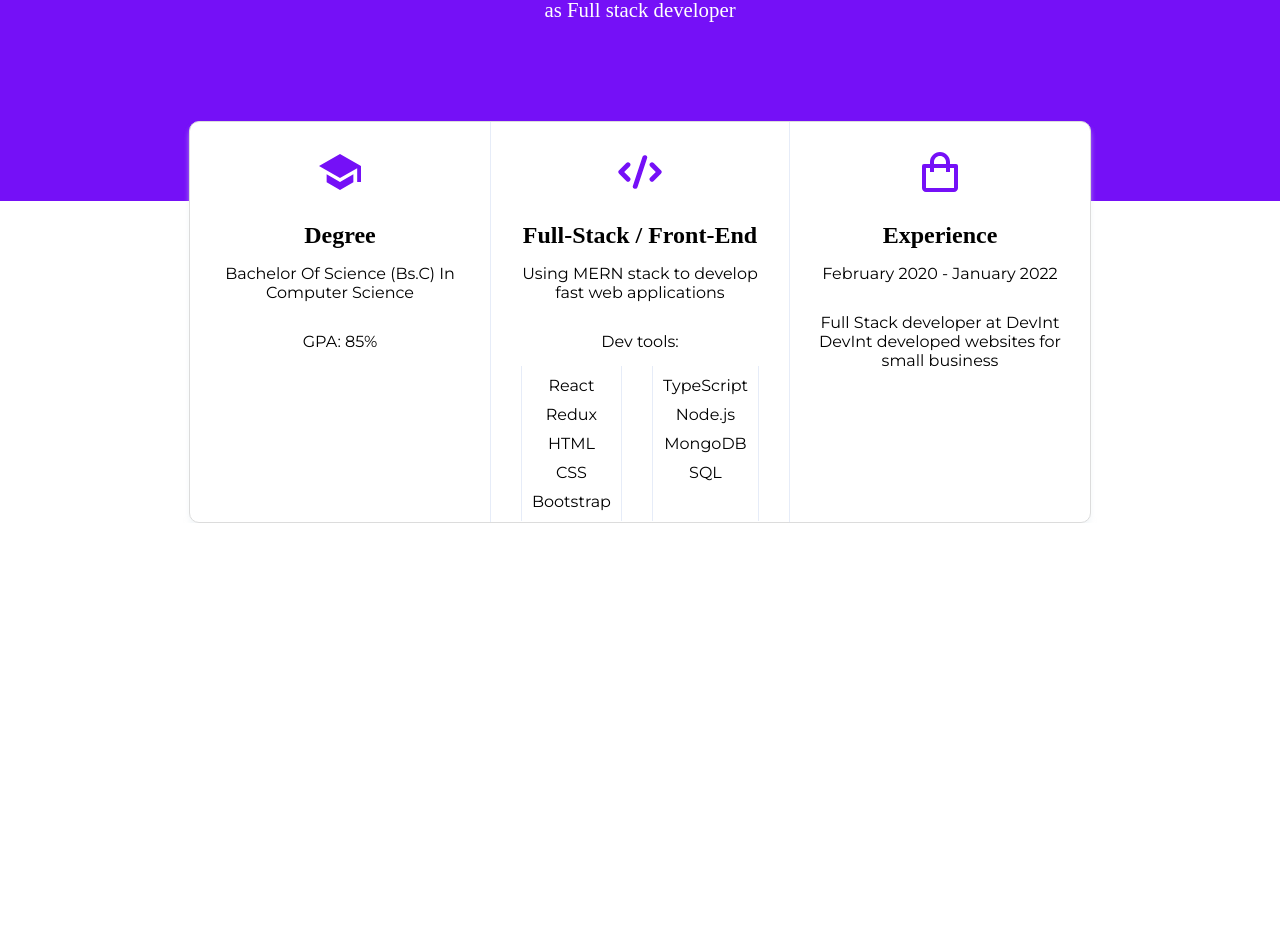
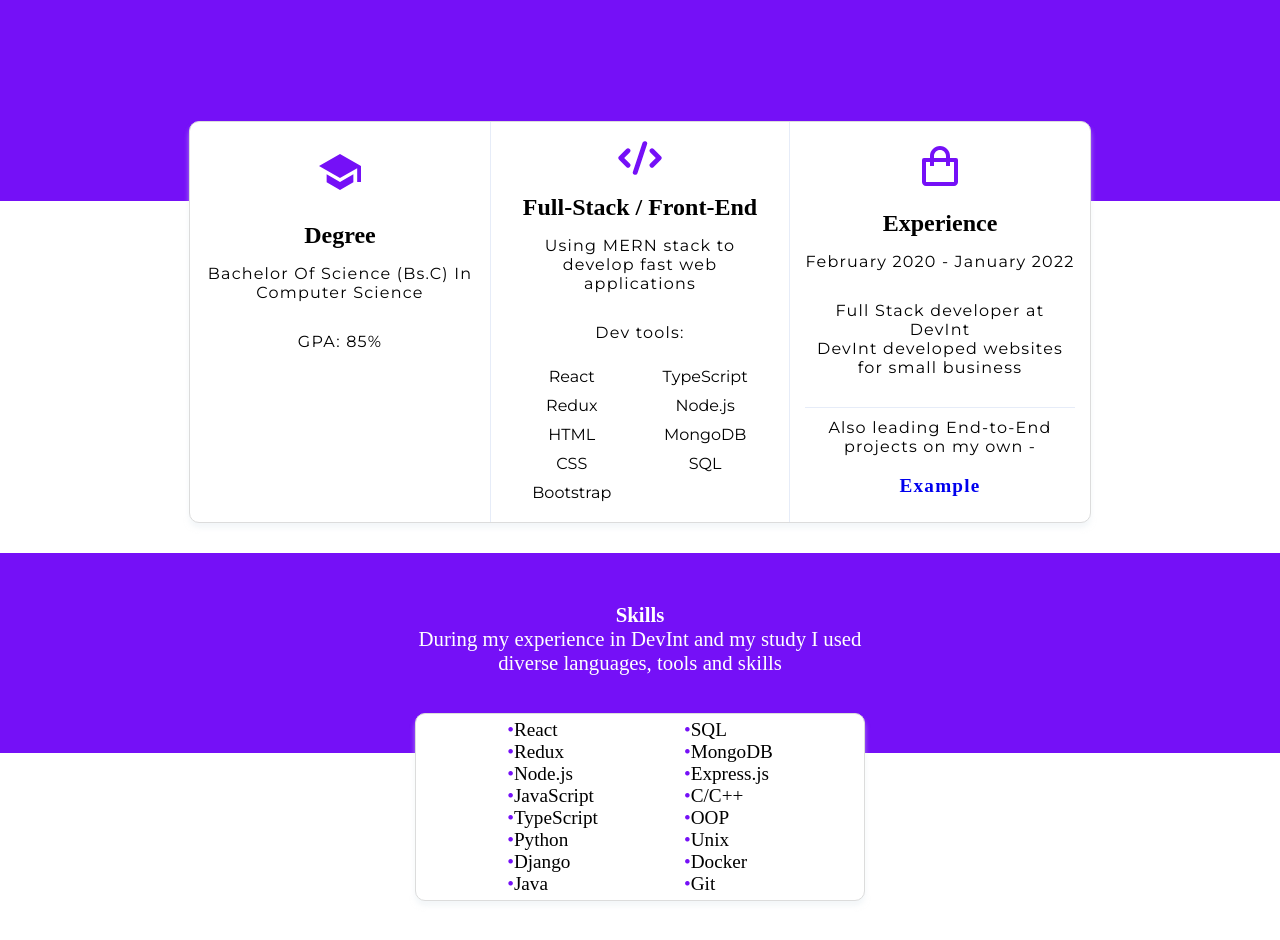
Before and after one commit to Ozshurki/portfolio, a React (Create React App) app: page /about-me in a window 1280 px wide. Shown: the part 844-1784 px from the top of the page. Before the commit the page ends 1367 px from the top, so only its background shows below. Built offline with nearby package versions, Linux system fonts and the light colour scheme.

Commit message:
Added skill card

```diff
--- a/src/components/about-me/about-me.css
+++ b/src/components/about-me/about-me.css
@@ -10,7 +10,7 @@
 }
 
 .about-me-container p{
-    max-width: 400px;
+    max-width: 500px;
     font-size: 1.3rem;
     text-align: center;
 }
--- a/src/components/cards-container/CardsContainer.tsx
+++ b/src/components/cards-container/CardsContainer.tsx
@@ -51,6 +51,14 @@ const CardsContainer: React.FC = () => {
                 <p>February 2020 - January 2022</p>
                 <p>Full Stack developer at DevInt <br/>
                     DevInt developed websites for small business</p>
+                <p>Also leading End-to-End projects on my own -
+                    <br/> <br/>
+                    <span>
+                        <a href="https://github.com/Ozshurki/nofar-ecommerce" target="_blank">
+                            <strong>Example</strong>
+                        </a>
+                    </span>
+                </p>
             </div>
         </div>
     );
--- a/src/components/cards-container/cards-container.css
+++ b/src/components/cards-container/cards-container.css
@@ -14,6 +14,7 @@
 .col{
     width: 300px;
     height: 400px;
+    padding-bottom: 10px;
     display: flex;
     flex-direction: column;
     text-align: center;
@@ -22,6 +23,7 @@
 .col p{
     margin: 15px;
     font-family: 'Montserrat', sans-serif;
+    letter-spacing: 1.2px;
 }
 
 .cards-container .icon-container{
@@ -32,25 +34,15 @@
     align-items: center;
 }
 
-.cards-container > div:first-child,
-.cards-container > div:last-child{
-    border-radius: 10px;
-}
-
 .cards-container > div:nth-child(2){
-    border-left: 1px solid #E6ECF8;
-    border-right: 1px solid #E6ECF8;
+        border-left: 1px solid #E6ECF8;
+        border-right: 1px solid #E6ECF8;
 }
 
 .dev-tools-container{
     height: auto;
     display: flex;
     justify-content: space-evenly;
-}
-
-.dev-tools-container div{
-    border-right: 1px solid #E6ECF8;
-    border-left: 1px solid #E6ECF8;
 }
 
 .cards-container ul{
@@ -68,18 +60,33 @@
     transition: all .3s ease-in-out;
 }
 
+.cards-container a{
+    text-decoration: none;
+}
+
+.col:last-child > p:last-child{
+    border-top: 1px solid #E6ECF8;
+    padding-top: 10px;
+}
+
+.cards-container strong{
+    font-size: 1.2rem;
+}
+
 @media (max-width: 915px) {
     .cards-container{
         flex-direction: column;
     }
 
+    .cards-container > div:nth-child(2){
+        border-left: 0 solid #E6ECF8;
+        border-right: 0 solid #E6ECF8;
+
+    }
+
     .cards-container .col{
         border-bottom: 1px solid #E6ECF8;
-        border-radius: 0;
-        margin-bottom: 60px;
     }
 
-    .cards-container > div:nth-child(2){
-        border: 0;
-    }
+
 }
--- /dev/null
+++ b/src/components/skills/Skills.tsx
@@ -0,0 +1,42 @@
+import React from "react";
+import {BsGear} from "react-icons/bs"
+import "./skills.css";
+
+const Skills: React.FC = () => {
+    return (
+        <>
+            <div className="skills-container">
+                <h2>Skills</h2>
+                <p>During my experience in DevInt and my study I used diverse languages, tools and skills</p>
+            </div>
+            <div className="skills-card">
+                <div>
+                    <ul>
+                        <li>React</li>
+                        <li>Redux</li>
+                        <li>Node.js</li>
+                        <li>JavaScript</li>
+                        <li>TypeScript</li>
+                        <li>Python</li>
+                        <li>Django</li>
+                        <li>Java</li>
+                    </ul>
+                </div>
+                <div>
+                    <ul>
+                        <li>SQL</li>
+                        <li>MongoDB</li>
+                        <li>Express.js</li>
+                        <li>C/C++</li>
+                        <li>OOP</li>
+                        <li>Unix</li>
+                        <li>Docker</li>
+                        <li>Git</li>
+                    </ul>
+                </div>
+            </div>
+        </>
+    );
+};
+
+export default Skills;
--- /dev/null
+++ b/src/components/skills/skills.css
@@ -0,0 +1,60 @@
+.skills-container {
+    display: flex;
+    flex-direction: column;
+    padding-top: 50px;
+    align-items: center;
+    min-height: 200px;
+    margin-top: 30px;
+    width: 100%;
+    background-color: #7510F7;
+    color: white;
+}
+
+.skills-container > p, .skills-container h2 {
+    max-width: 500px;
+    font-size: 1.3rem;
+    text-align: center;
+}
+
+.skills-card {
+    display: flex;
+    margin-top: -40px;
+    width: 450px;
+    min-height: auto;
+    border: 1px solid gainsboro;
+    border-radius: 10px;
+    box-shadow: 0 5px 5px 0 rgb(233 240 243 / 50%);
+    background-color: white;
+
+    margin-bottom: 100px;
+}
+
+.skills-card {
+    display: flex;
+    justify-content: space-evenly;
+    padding: 5px
+}
+
+.skills-card div {
+    display: flex;
+    justify-content: center;
+}
+
+.skills-card ul {
+    width: auto;
+    list-style: none;
+}
+
+.skills-card li {
+    font-size: 1.2rem;
+}
+
+.skills-card li::before {
+    content: "•";
+    color: #7510F7;
+}
+
+.skills-card li:hover{
+    color: #7510F7;
+    transition: color .3s ease-in-out;
+}
--- a/src/pages/Intro.tsx
+++ b/src/pages/Intro.tsx
@@ -3,6 +3,7 @@ import IntroContent from "../components/intro-content/IntroContent";
 import "./intro.css";
 import AboutMe from "../components/about-me/AboutMe";
 import CardsContainer from "../components/cards-container/CardsContainer";
+import Skills from "../components/skills/Skills";
 
 
 const Intro: React.FC = () => {
@@ -12,6 +13,7 @@ const Intro: React.FC = () => {
             <IntroContent/>
             <AboutMe/>
             <CardsContainer/>
+            <Skills/>
         </div>
     );
 };
```
